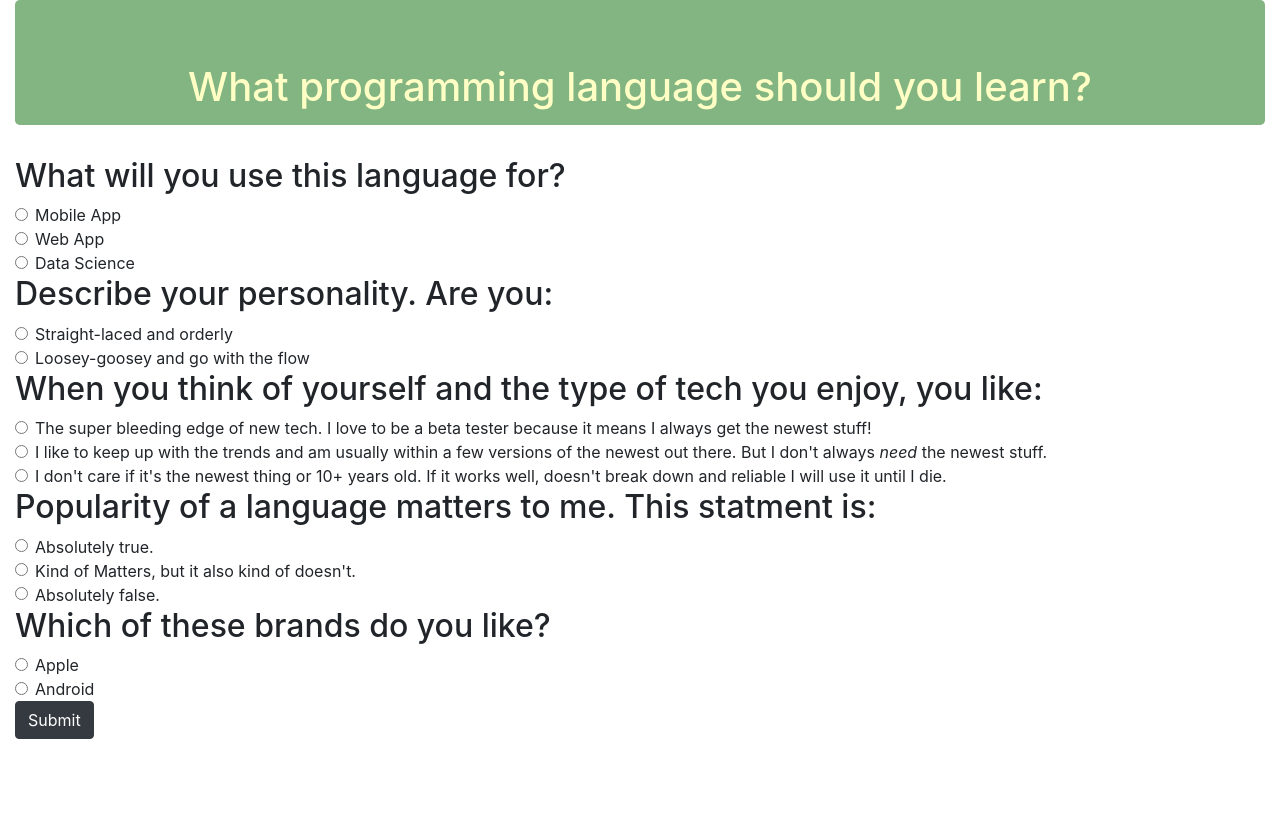
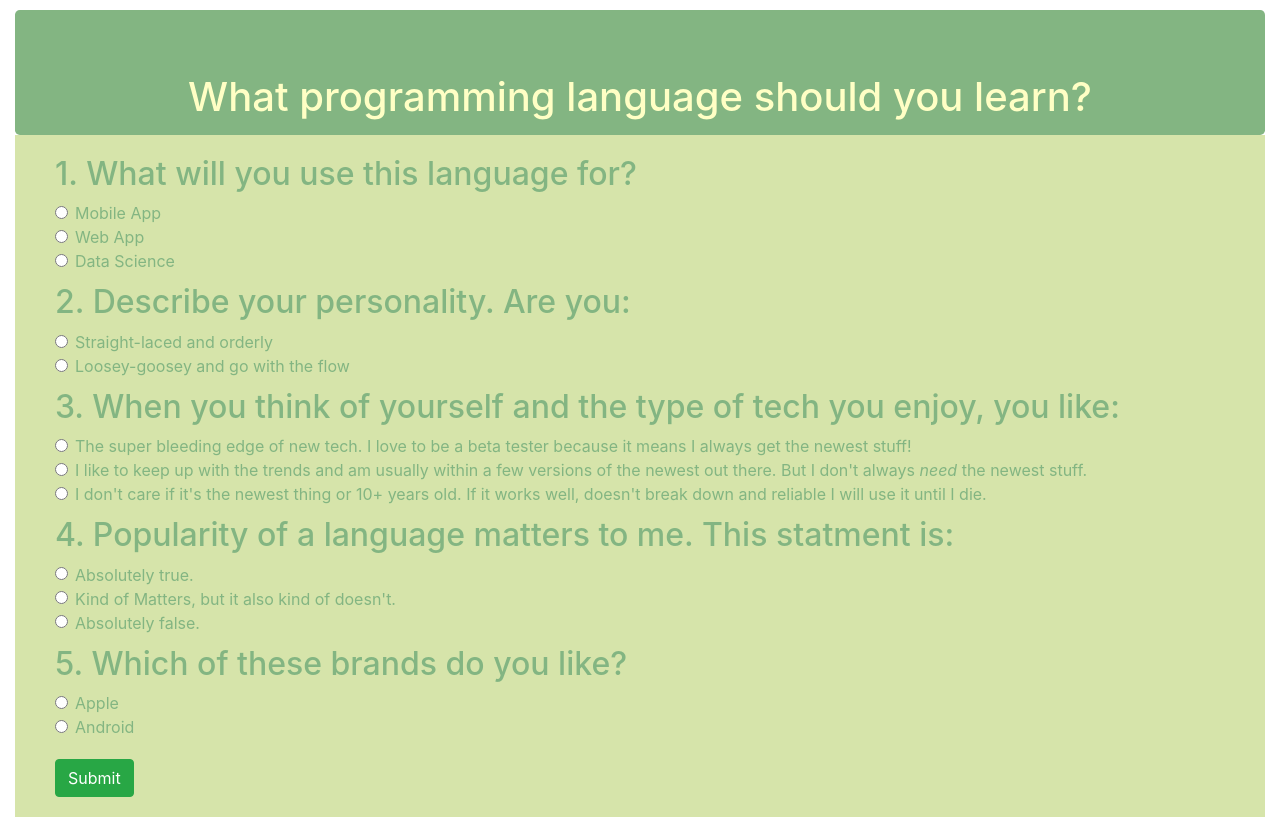
Before and after one commit to jendevelops/programming-language-selector, a plain HTML site: page index.html in a window 1280 px wide. Both pictures are taken after a click on the button "Take the Quiz!". Drawn offline with nearby package versions, Linux system fonts and the light colour scheme.

Commit message:
styles form for better spacing between questions and color

```diff
--- a/css/styles.css
+++ b/css/styles.css
@@ -1,5 +1,3 @@
-
-
 .header{
   text-align: center;
   padding: 5% 0 5%;
@@ -9,13 +7,31 @@
 .header p{
   padding:0 10% 0;
 }
+.jumbotron{
+  margin:10px 0 0;
+}
 form{
   display: none;
+  margin: none;
+  padding: 20px 40px 20px;
+  background-color: #d6e4aa;
+  color: #83b582;
 }
 
-/* .hidden{
-  padding: 50px;
-} */
+form button{
+  margin-top: 10px;
+}
+.question{
+  padding-bottom: 10px;
+}
+
+a{
+  color: #83b582;
+}
+
+.hidden{
+  background-color: #ffffc5;
+}
 
 #kotlin, #r, #java, #swift, #js, #matlab, #python, #flutter{
   display: none;
--- a/index.html
+++ b/index.html
@@ -161,8 +161,8 @@
     </div>
 
     <form>
-      <div class="q1">
-        <h2>What will you use this language for?</h2>
+      <div class="q1 question">
+        <h2>1. What will you use this language for?</h2>
         <div class="form-check">
           <input class="form-check-input" type="radio" name="q1" id="q1o1" value="mobile">
           <label class="form-check-label" for="q1o1">
@@ -184,8 +184,8 @@
         </div>
       </div>
 
-      <div class="q2">
-        <h2>Describe your personality. Are you:</h2>
+      <div class="q2 question">
+        <h2>2. Describe your personality. Are you:</h2>
         <div class="form-check">
           <input class="form-check-input" type="radio" name="q2" id="q2o1" value="order">
           <label class="form-check-label" for="q2o1">
@@ -200,8 +200,8 @@
         </div>
       </div>
 
-      <div class="q3">
-        <h2>When you think of yourself and the type of tech you enjoy, you like:</h2>
+      <div class="q3 question">
+        <h2>3. When you think of yourself and the type of tech you enjoy, you like:</h2>
         <div class="form-check">
           <input class="form-check-input" type="radio" name="q3" id="q3o1" value="new">
           <label class="form-check-label" for="q3o1">
@@ -222,8 +222,8 @@
         </div>
       </div>
 
-      <div class="q4">
-        <h2>Popularity of a language matters to me. This statment is:</h2>
+      <div class="q4 question">
+        <h2>4. Popularity of a language matters to me. This statment is:</h2>
         <div class="form-check">
           <input class="form-check-input" type="radio" name="q4" id="q4o1" value="first">
           <label class="form-check-label" for="q4o1">
@@ -244,8 +244,8 @@
         </div>
       </div>
 
-      <div class="q5">
-        <h2>Which of these brands do you like?</h2>
+      <div class="q5 question">
+        <h2>5. Which of these brands do you like?</h2>
         <div class="form-check">
           <input class="form-check-input" type="radio" name="q5" id="q5o1" value="apple">
           <label class="form-check-label" for="q5o1">
@@ -259,7 +259,7 @@
           </label>
         </div>
       </div>
-      <button type="button" class="btn btn-dark submit">Submit</button>
+      <button type="button" class="btn btn-success submit">Submit</button>
     </form>
 
 
```
